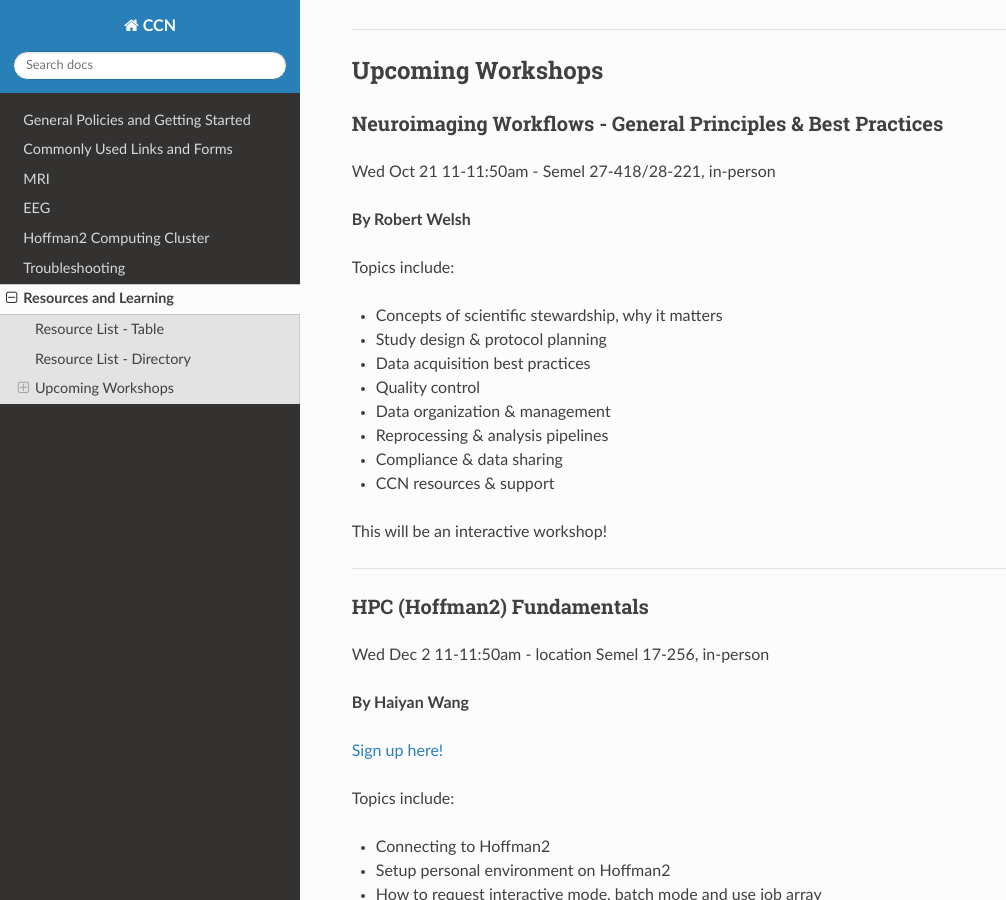
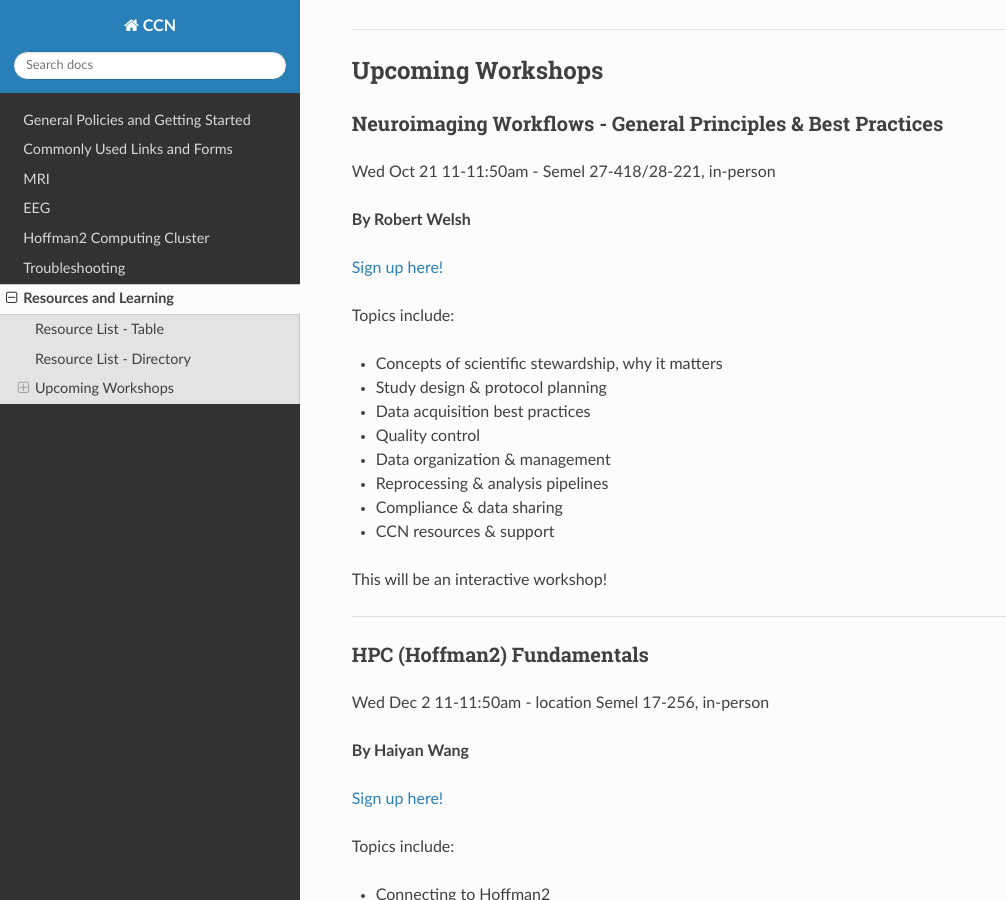
Before and after one commit to CCN-Support/CCN_Wiki, a Sphinx documentation site: the page built from docs/source/resources-and-learning.rst, in a window 1280 px wide and 900 px high, scrolled down 2930 px. Shown: the whole window, without its empty margins (0-1006 px from the left). Built offline with Sphinx 7.4.7 and the Read the Docs theme 3.1.0, drawn with Linux system fonts in a browser that asks for light colours.

Commit message:
Add sign-up link and update event details

```diff
--- a/docs/source/resources-and-learning.rst
+++ b/docs/source/resources-and-learning.rst
@@ -76,6 +76,8 @@ Wed Oct 21 11-11:50am -  Semel 27-418/28-221, in-person
 
 **By Robert Welsh**
 
+`Sign up here! <https://forms.gle/yW8Y6Sn8S4Le4jkD8>`_
+
 Topics include:
 
 - Concepts of scientific stewardship, why it matters
```
